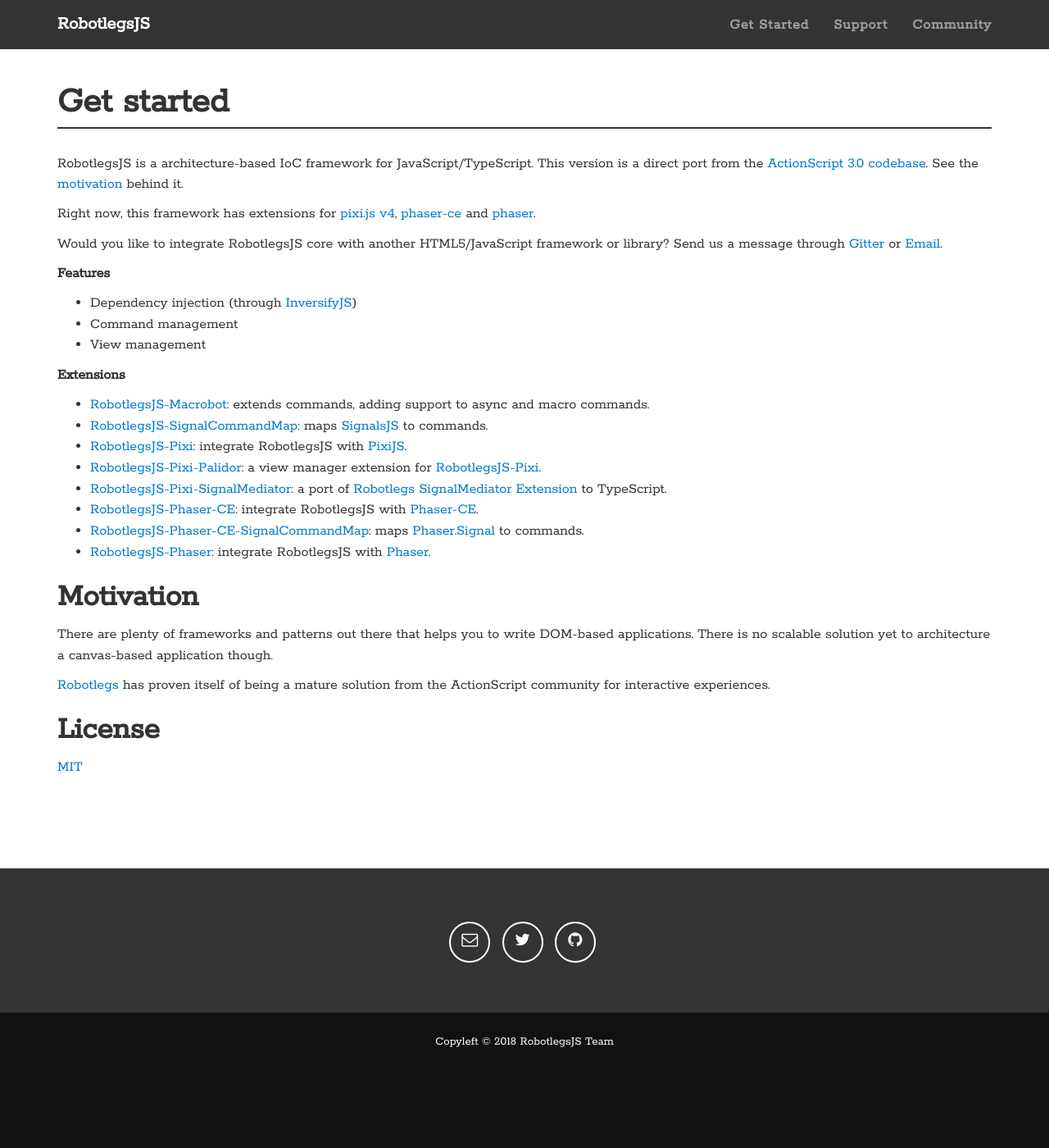
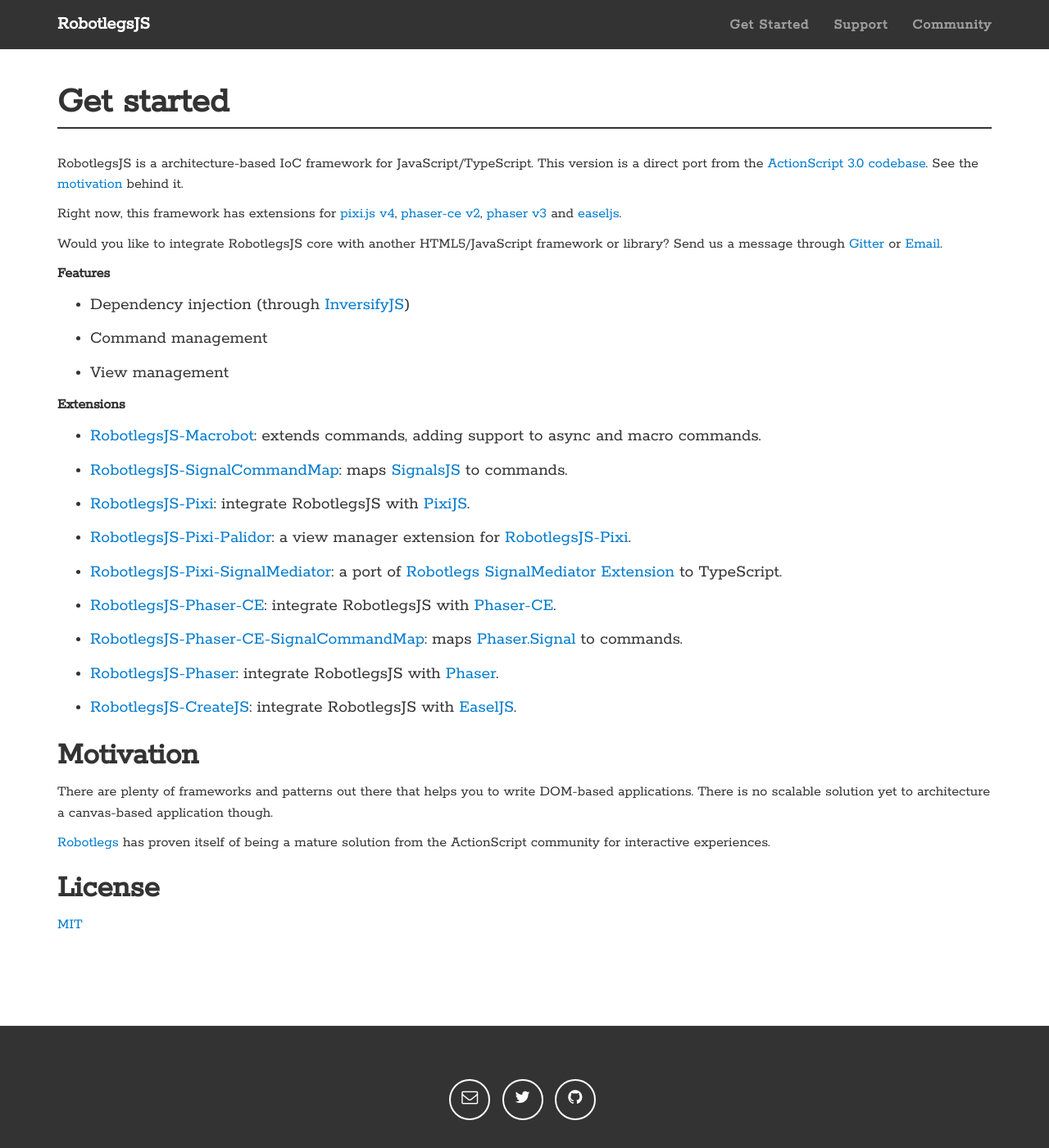
Before and after one commit to RobotlegsJS/robotlegsjs.github.io, a Jekyll site: the page built from pages/getstarted.md, in a window 1280 px wide and 1400 px high. Shown: the whole window at 82% size. Built offline with Jekyll 4.4.1, drawn with Linux system fonts in a browser that asks for light colours.

Commit message:
add reference to createjs extension

```diff
--- a/pages/getstarted.md
+++ b/pages/getstarted.md
@@ -9,26 +9,37 @@
 See the [motivation](#motivation) behind it.
 
 Right now, this framework has extensions for [pixi.js v4](https://github.com/pixijs/pixi.js),
-[phaser-ce](https://github.com/photonstorm/phaser-ce) and [phaser](https://github.com/photonstorm/phaser).
+[phaser-ce v2](https://github.com/photonstorm/phaser-ce), [phaser v3](https://github.com/photonstorm/phaser) and [easeljs](https://github.com/CreateJS/EaselJS).
 
 Would you like to integrate RobotlegsJS core with another HTML5/JavaScript framework or library? Send us a message through [Gitter](https://gitter.im/RobotlegsJS/RobotlegsJS) or [Email](mailto:contact@robotlegsjs.io).
 
 **Features**
 
 - Dependency injection (through [InversifyJS](https://github.com/inversify/InversifyJS))
+
 - Command management
+
 - View management
 
 **Extensions**
 
 - [RobotlegsJS-Macrobot](https://github.com/RobotlegsJS/RobotlegsJS-Macrobot): extends commands, adding support to async and macro commands.
+
 - [RobotlegsJS-SignalCommandMap](https://github.com/RobotlegsJS/RobotlegsJS-SignalCommandMap): maps [SignalsJS](https://github.com/RobotlegsJS/SignalsJS) to commands.
+
 - [RobotlegsJS-Pixi](https://github.com/RobotlegsJS/RobotlegsJS-Pixi): integrate RobotlegsJS with [PixiJS](https://github.com/pixijs/pixi.js).
+
 - [RobotlegsJS-Pixi-Palidor](https://github.com/RobotlegsJS/RobotlegsJS-Pixi-Palidor): a view manager extension for [RobotlegsJS-Pixi](https://github.com/RobotlegsJS/RobotlegsJS-Pixi).
+
 - [RobotlegsJS-Pixi-SignalMediator](https://github.com/RobotlegsJS/RobotlegsJS-Pixi-SignalMediator): a port of [Robotlegs SignalMediator Extension](https://github.com/MrDodson/robotlegs-extensions-SignalMediator) to TypeScript.
+
 - [RobotlegsJS-Phaser-CE](https://github.com/RobotlegsJS/RobotlegsJS-Phaser-CE): integrate RobotlegsJS with [Phaser-CE](https://github.com/photonstorm/phaser-ce).
+
 - [RobotlegsJS-Phaser-CE-SignalCommandMap](https://github.com/RobotlegsJS/RobotlegsJS-Phaser-CE-SignalCommandMap): maps [Phaser.Signal](https://photonstorm.github.io/phaser-ce/Phaser.Signal.html) to commands.
+
 - [RobotlegsJS-Phaser](https://github.com/RobotlegsJS/RobotlegsJS-Phaser): integrate RobotlegsJS with [Phaser](https://github.com/photonstorm/phaser).
+
+- [RobotlegsJS-CreateJS](https://github.com/RobotlegsJS/RobotlegsJS-CreateJS): integrate RobotlegsJS with [EaselJS](https://github.com/CreateJS/EaselJS).
 
 Motivation
 ===
```
